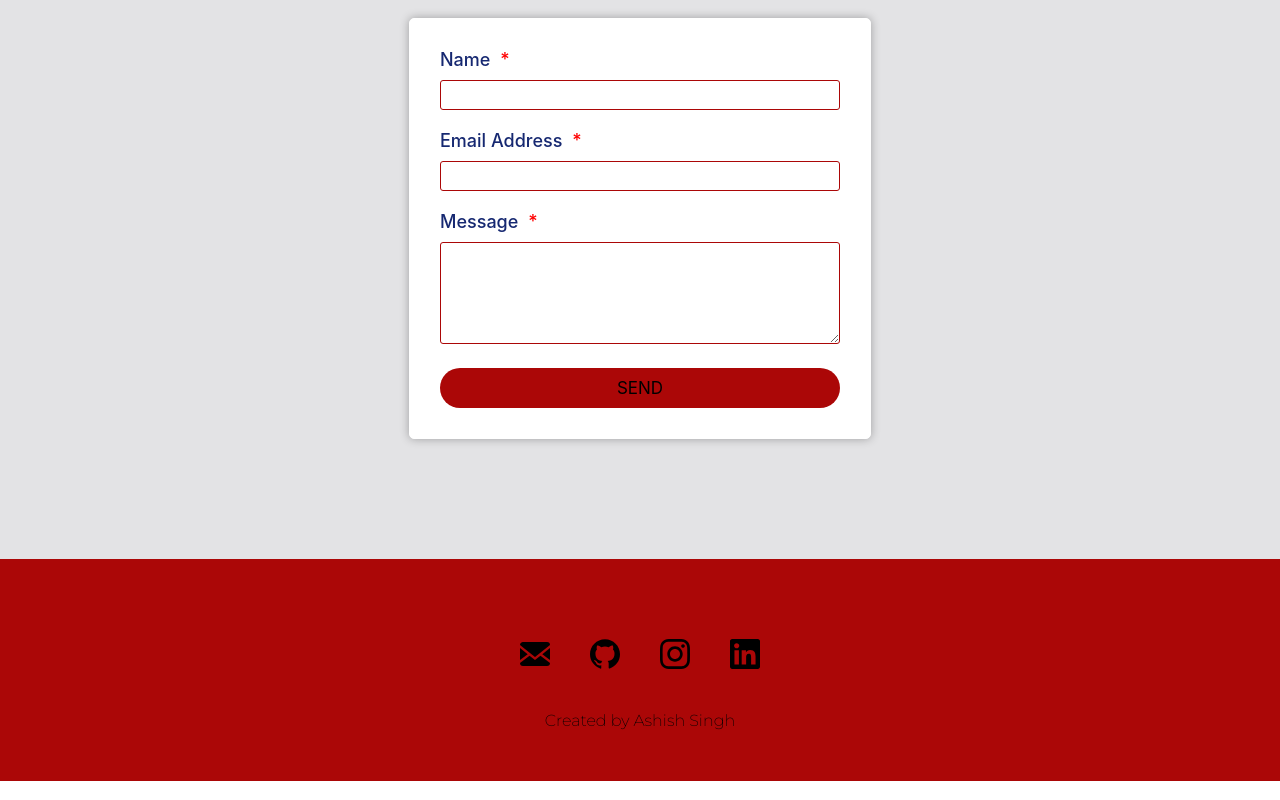
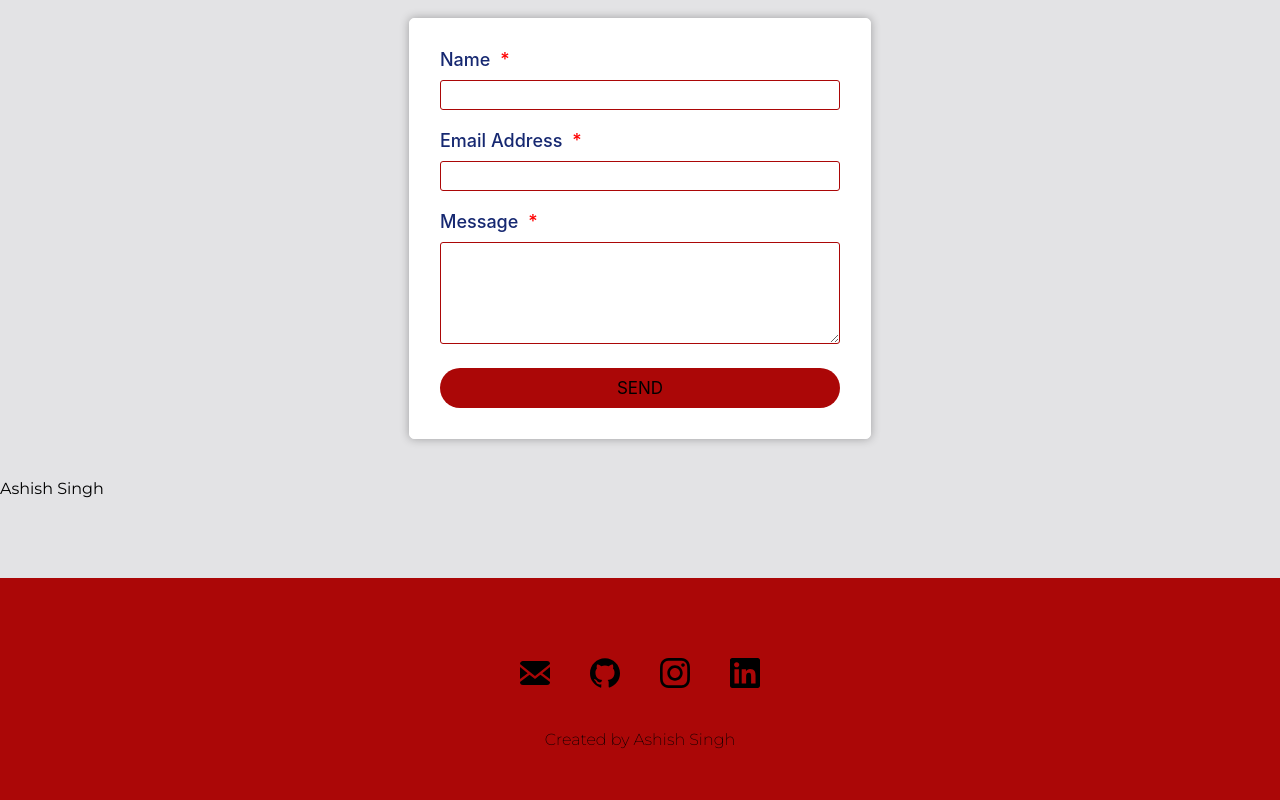
Before and after one commit to 45H15H/45H15H.github.io, a React (Vite) app: page / in a window 1280 px wide. Shown: the part 3794-4594 px from the top of the page. Built offline with nearby package versions, Linux system fonts and the light colour scheme.

Commit message:
Add LinkedIn profile badge

```diff
--- a/src/Components/GetInTouch.jsx
+++ b/src/Components/GetInTouch.jsx
@@ -67,7 +67,9 @@
             <input type="hidden" name="_captcha" value="false" />
           </form>
         </div>
-      )}
+
+            )}
+            <div class="badge-base LI-profile-badge" data-locale="en_US" data-size="medium" data-theme="dark" data-type="VERTICAL" data-vanity="45h15h" data-version="v1"><a class="badge-base__link LI-simple-link" href="https://in.linkedin.com/in/45h15h?trk=profile-badge">Ashish Singh</a></div>
     </section>
   );
 };
--- a/src/index.html
+++ b/src/index.html
@@ -22,5 +22,7 @@
       <!-- Your react app will be rendered here -->
     </div>
     <script type="module" src="index.js"></script>
+    <script src="https://platform.linkedin.com/badges/js/profile.js" async defer type="text/javascript"></script>
+
   </body>
 </html>
```
